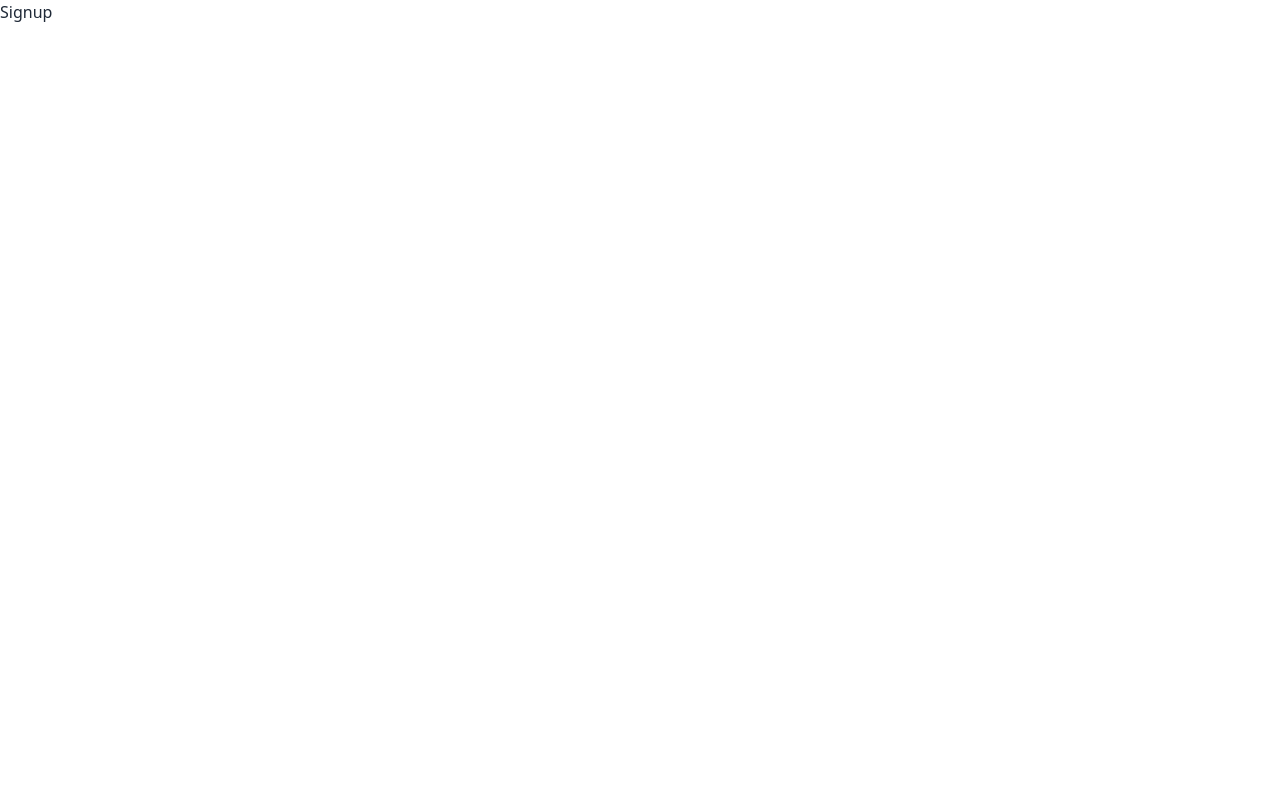
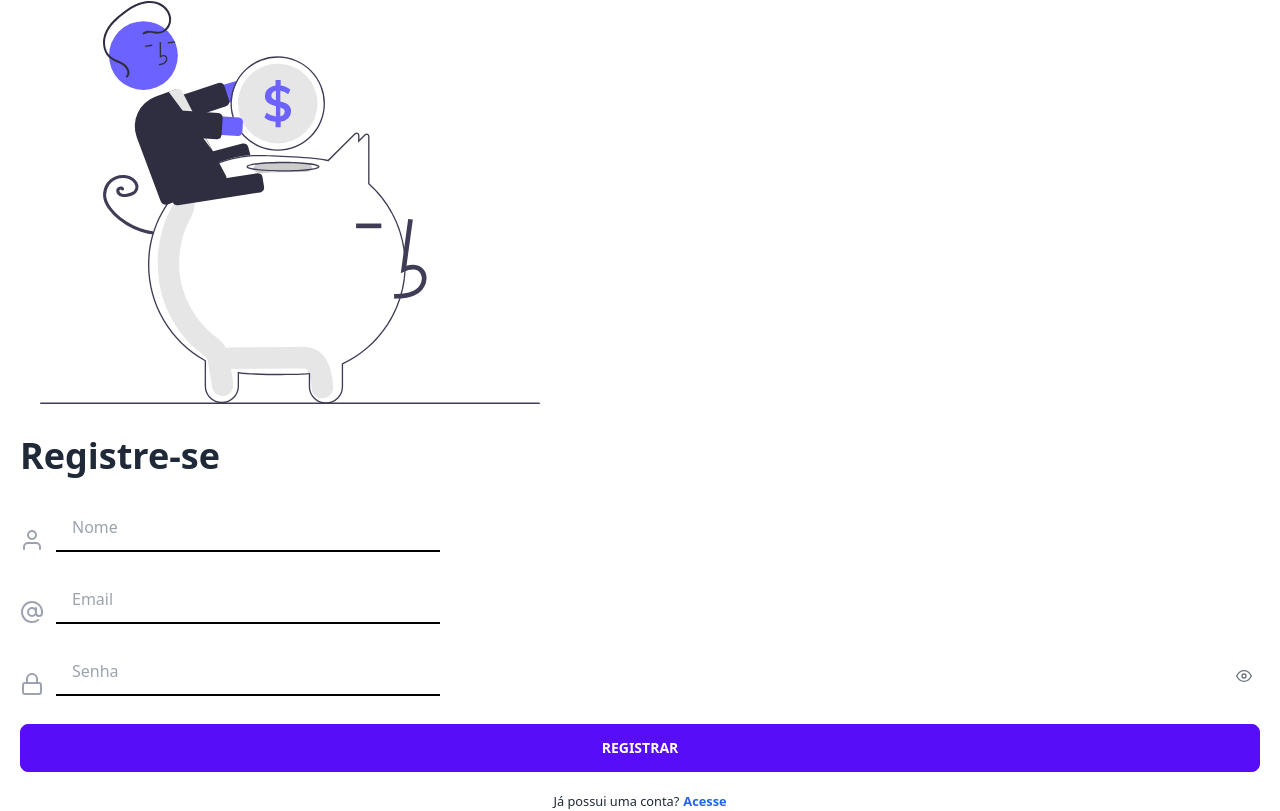
Before and after one commit to Crown32/Alfred, a React (Create React App) app: page / in a window 1280 px wide. Built offline with nearby package versions, Linux system fonts and the light colour scheme.

Commit message:
Páginas de login e registro criadas

```diff
--- a/src/components/Login.jsx
+++ b/src/components/Login.jsx
@@ -1,5 +1,51 @@
-export default function Login(props) {
+import {FiAtSign,FiLock, FiEye, FiEyeOff} from 'react-icons/fi';
+import { useState, useRef } from 'react';
+import LoginLayout from './LoginLayout';
+
+
+export default function Login() {
+  const [showPassword, setShowPassword] = useState(false);
+  const emailRef = useRef(null);
+  const passwordRef = useRef(null);
+
+  function handleShowPassword() {
+    setShowPassword(!showPassword);
+  }
+
   return (
-    <h1>Login</h1>
-  );
+      <LoginLayout>
+        <h1 className='text-4xl ml-5 mb-3 font-bold'>Login</h1>
+        <form action="#" className='w-screen p-5'>
+          <div className='form-control w-full mas-w-xs flex flex-row items-end'>
+            <FiAtSign className='w-6 h-6 mr-3 text-gray-400'></FiAtSign>
+            <input ref={emailRef} type="email" placeholder='Email' className='input w-full max-w-sm border-b-2 border-black border-0 rounded-none focus:rounded-md focus:text-base transition-all'/>
+          </div>
+          <div className='form-control w-full mas-w-xs mt-6 flex flex-row items-end relative'>
+            <FiLock className='w-6 h-6 mr-3 text-gray-400'></FiLock>
+            <input ref={passwordRef} type={showPassword?"text":"password"} placeholder='Senha' className='input w-full max-w-sm border-b-2 border-black border-0 rounded-none focus:rounded-md focus:text-base transition-all'/>
+            <label className='label absolute top-14 right-1'>
+              <span className='label-text-alt text-blue-600 font-bold'>Esqueceu sua senha?</span>
+            </label>
+            {showPassword?
+              <FiEyeOff className='absolute top-5 right-2 text-gray-500 cursor-pointer' onClick={handleShowPassword}></FiEyeOff>
+              :
+              <FiEye className='absolute top-5 right-2 text-gray-500 cursor-pointer' onClick={handleShowPassword}></FiEye>
+            }
+          </div>
+          <div className='form-control w-full mas-w-xs mt-6 flex flex-row items-end'>
+            <label className='flex mt-4'>
+              <input type="checkbox" className='checkbox checkbox-primary'/>
+              <span className='label-text ml-4 mt-[2px]'>Lembre-se de mim</span>
+            </label>
+          </div>
+          <button type='submit' className='btn btn-primary btn-block mt-8'>Entrar</button>
+        </form>
+        <div className='w-screen items-center justify-center flex'>
+          <small className=''>Ainda não possui uma conta? </small>
+          <small className='text-blue-600 ml-1 font-bold'>
+            <a href="/register">Registre-se</a>
+          </small>
+        </div>
+      </LoginLayout>
+    );
 }
--- /dev/null
+++ b/src/components/LoginLayout.jsx
@@ -0,0 +1,15 @@
+import loginImage from '../images/login_image.svg'
+
+
+export default function LoginLayout({children}) {
+  return (
+     <div className='flex flex-col w-screen h-screen items-center justify-center'>
+      <div className='w-screen px-10 py-3'>
+        <img src={loginImage} alt='Login' width={500} height={350}></img>
+      </div>
+      <div className='mt-5'>
+        {children}
+      </div>
+    </div>
+    );
+}
--- a/src/components/Signup.jsx
+++ b/src/components/Signup.jsx
@@ -1,5 +1,46 @@
-export default function Signup(props) {
+import {FiAtSign,FiLock, FiEye, FiEyeOff, FiUser} from 'react-icons/fi';
+import { useState, useRef } from 'react';
+import LoginLayout from './LoginLayout';
+
+export default function Register() {
+  const [showPassword, setShowPassword] = useState(false);
+  const emailRef = useRef(null);
+  const passwordRef = useRef(null);
+  const nameRef = useRef(null);
+
+  function handleShowPassword() {
+    setShowPassword(!showPassword);
+  }
+
   return (
-    <h1>Signup</h1>
-  );
+      <LoginLayout>
+        <h1 className='text-4xl ml-5 mb-2 font-bold'>Registre-se</h1>
+        <form action="#" className='w-screen p-5'>
+          <div className='form-control w-full mas-w-xs flex flex-row items-end'>
+            <FiUser className='w-6 h-6 mr-3 text-gray-400'></FiUser>
+            <input ref={nameRef} type="text" placeholder='Nome' className='input w-full max-w-sm border-b-2 border-black border-0 rounded-none focus:rounded-md focus:text-base transition-all' required/>
+          </div>
+          <div className='form-control w-full mas-w-xs mt-6 flex flex-row items-end'>
+            <FiAtSign className='w-6 h-6 mr-3 text-gray-400'></FiAtSign>
+            <input ref={emailRef} type="email" placeholder='Email' className='input w-full max-w-sm border-b-2 border-black border-0 rounded-none focus:rounded-md focus:text-base transition-all' required/>
+          </div>
+          <div className='form-control w-full mas-w-xs mt-6 flex flex-row items-end relative'>
+            <FiLock className='w-6 h-6 mr-3 text-gray-400'></FiLock>
+            <input ref={passwordRef} type={showPassword?"text":"password"} placeholder='Senha' className='input w-full max-w-sm border-b-2 border-black border-0 rounded-none focus:rounded-md focus:text-base transition-all' required/>
+            {showPassword?
+              <FiEyeOff className='absolute top-5 right-2 text-gray-500 cursor-pointer' onClick={handleShowPassword}></FiEyeOff>
+              :
+              <FiEye className='absolute top-5 right-2 text-gray-500 cursor-pointer' onClick={handleShowPassword}></FiEye>
+            }
+          </div>
+          <button className='btn btn-primary btn-block mt-7'>Registrar</button>
+        </form>
+        <div className='w-screen items-center justify-center flex'>
+          <small className=''>Já possui uma conta?</small>
+          <small className='text-blue-600 ml-1 font-bold'>
+            <a href="/login">Acesse</a>
+          </small>
+        </div>
+      </LoginLayout>
+    );
 }
--- a/src/index.js
+++ b/src/index.js
@@ -10,7 +10,3 @@ root.render(
     <Signup />
   </React.StrictMode>
 );
-
-// If you want to start measuring performance in your app, pass a function
-// to log results (for example: reportWebVitals(console.log))
-// or send to an analytics endpoint. Learn more: https://bit.ly/CRA-vitals
```
Also changed, not shown: public/index.html (+1 -21 lines), src/images/login_image.svg (added).
